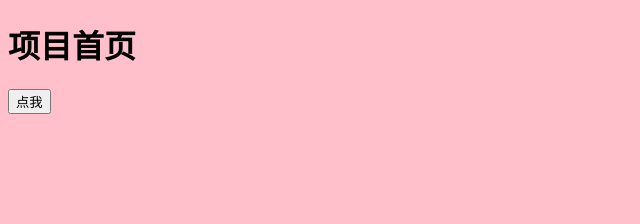
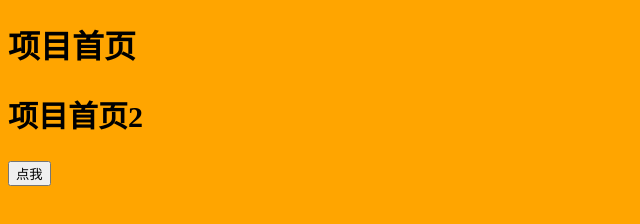
Before and after one commit to Red-lyh/bookAppProject, a plain HTML site: page index.html in a window 1280 px wide. Shown: the whole page, without its empty margins (0-640 px from the left). Drawn offline with Linux system fonts and the light colour scheme.

Commit message:
提交修改

```diff
--- a/index.html
+++ b/index.html
@@ -7,7 +7,11 @@
     <title>Document</title>
     <style>
         body{
-            background-color: pink;
+            background-color: orange;
+
+        }
+        h2{
+            font-size: 30px
         }
 
     </style>
@@ -15,6 +19,7 @@
 <body>
     <script src="jquery-3.1.1.js"></script>
     <h1>项目首页</h1>
+    <h2>项目首页2</h2>
     <button>点我</button>
     <script>
         $('buttom').click(function(){
```
